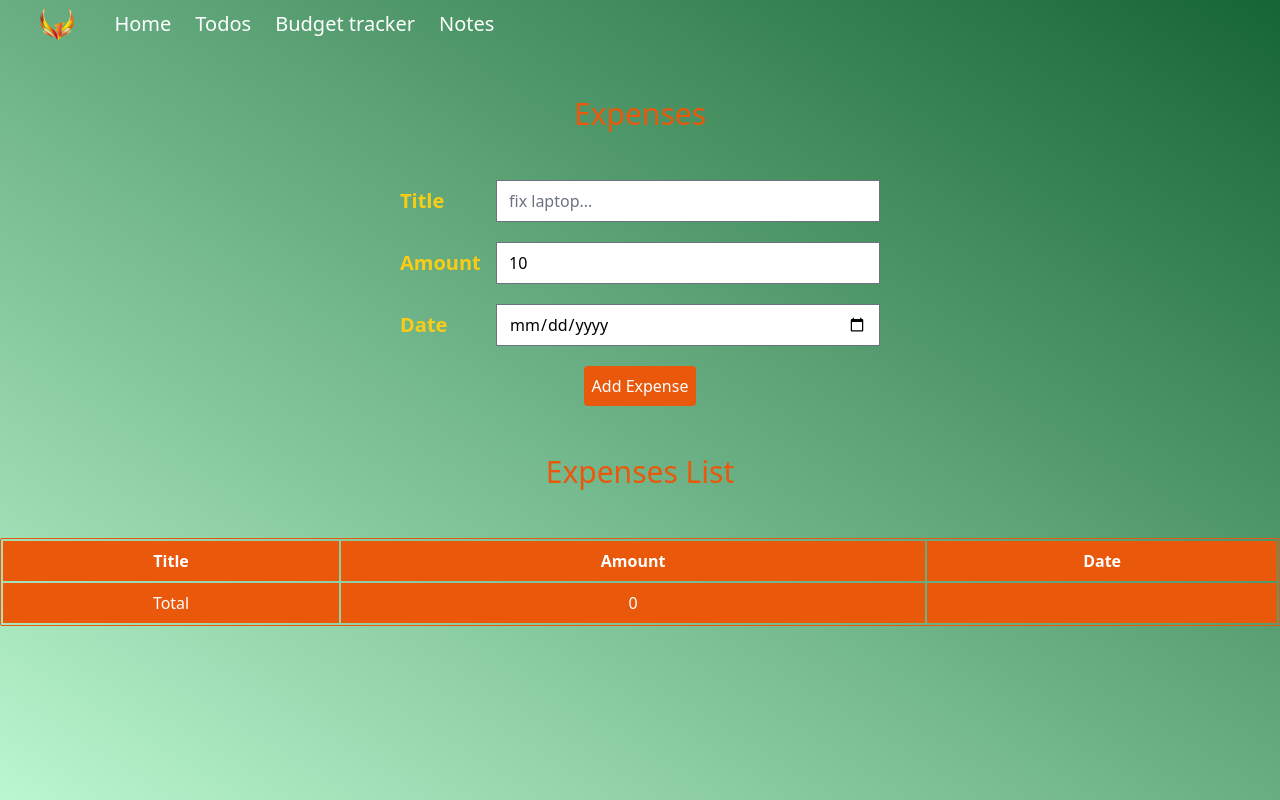
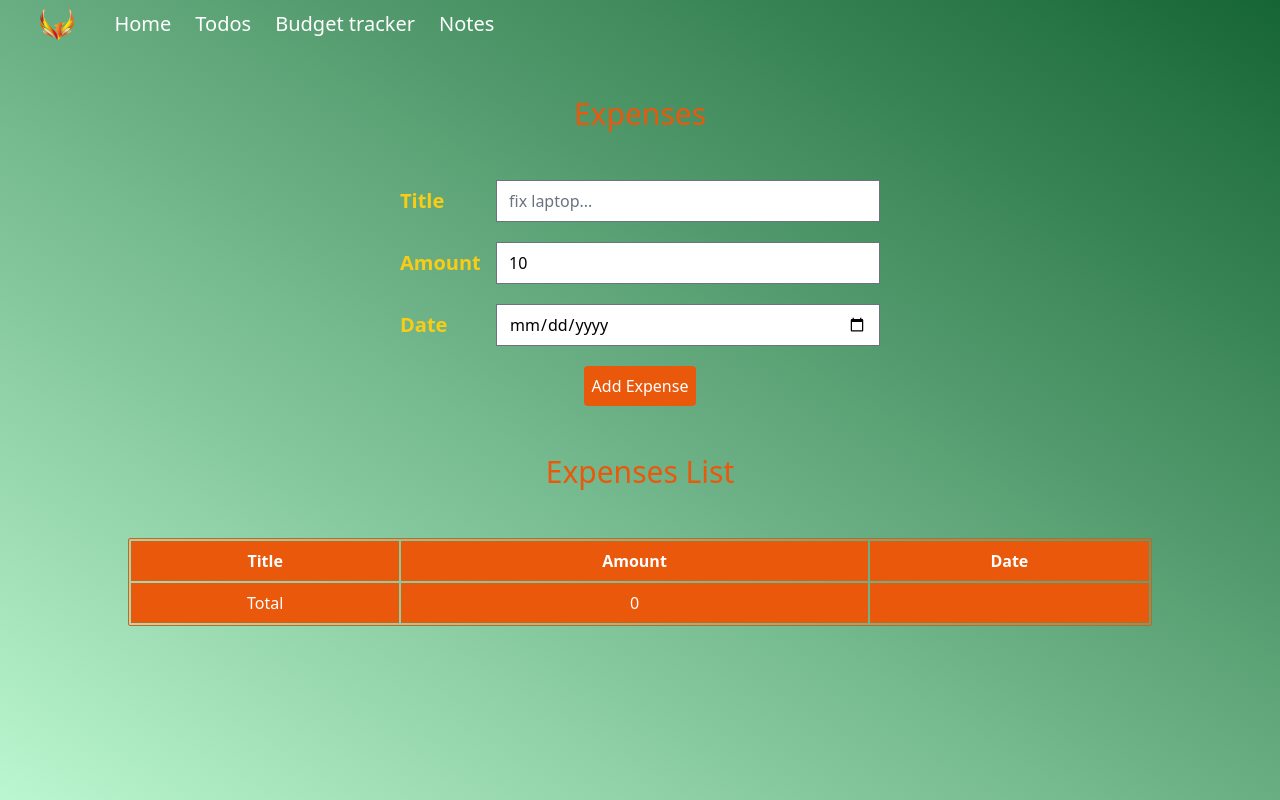
Before and after one commit to EidHachem/Todo-list-TypeScript, a React (Create React App) app: page /expenses in a window 1280 px wide. Built offline with nearby package versions, Linux system fonts and the light colour scheme.

Commit message:
Fix styling

```diff
--- a/src/components/Budget/DisplayExpenses.tsx
+++ b/src/components/Budget/DisplayExpenses.tsx
@@ -3,7 +3,7 @@ import Expense from './Expense';
 
 const DisplayExpenses: React.FC<{ expenses: Expense[] }> = (props) => {
   return (
-    <div className="container mx-auto">
+    <div className="container mx-auto max-w-5xl pb-10">
       <h1 className="text-center text-3xl text-orange-600 py-12">Expenses List</h1>
       <table className="w-full border border-orange-600 rounded-sm border-separate text-white">
         <thead>
@@ -13,7 +13,7 @@ const DisplayExpenses: React.FC<{ expenses: Expense[] }> = (props) => {
             <th className="py-2">Date</th>
           </tr>
         </thead>
-        <tbody>
+        <tbody className="text-gray-900">
           {props.expenses.map((expense) => (
             <tr key={expense.id} className="border-b border-gray-300 text-center">
               <td className="py-2">{expense.title}</td>
--- a/src/components/Todo/TodoList.tsx
+++ b/src/components/Todo/TodoList.tsx
@@ -19,7 +19,7 @@ const TodoList: React.FC<{
   };
 
   return (
-    <div className="mt-12">
+    <div className="container mx-auto mt-12 max-w-5xl">
       <h2 className="text-orange-600 font-bold text-center text-2xl py-4">All Todos</h2>
       <table className="w-full border border-orange-600 rounded-sm border-separate text-white">
         <thead>
```
